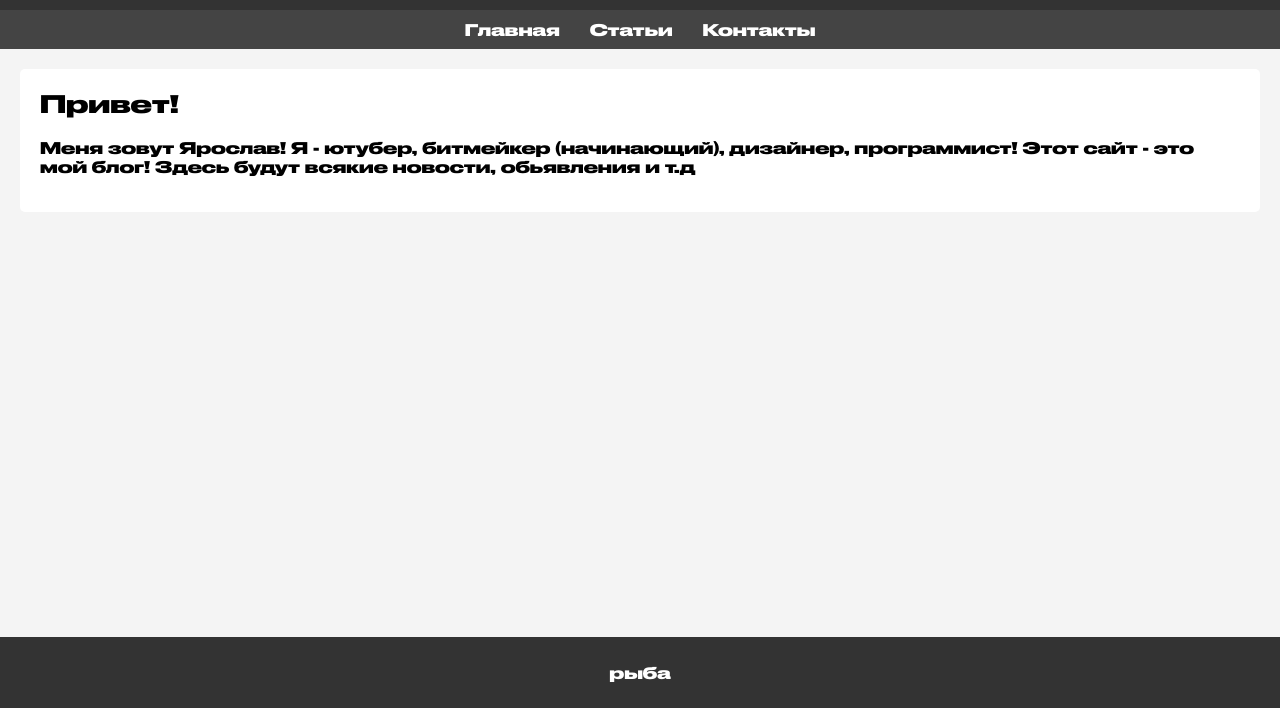
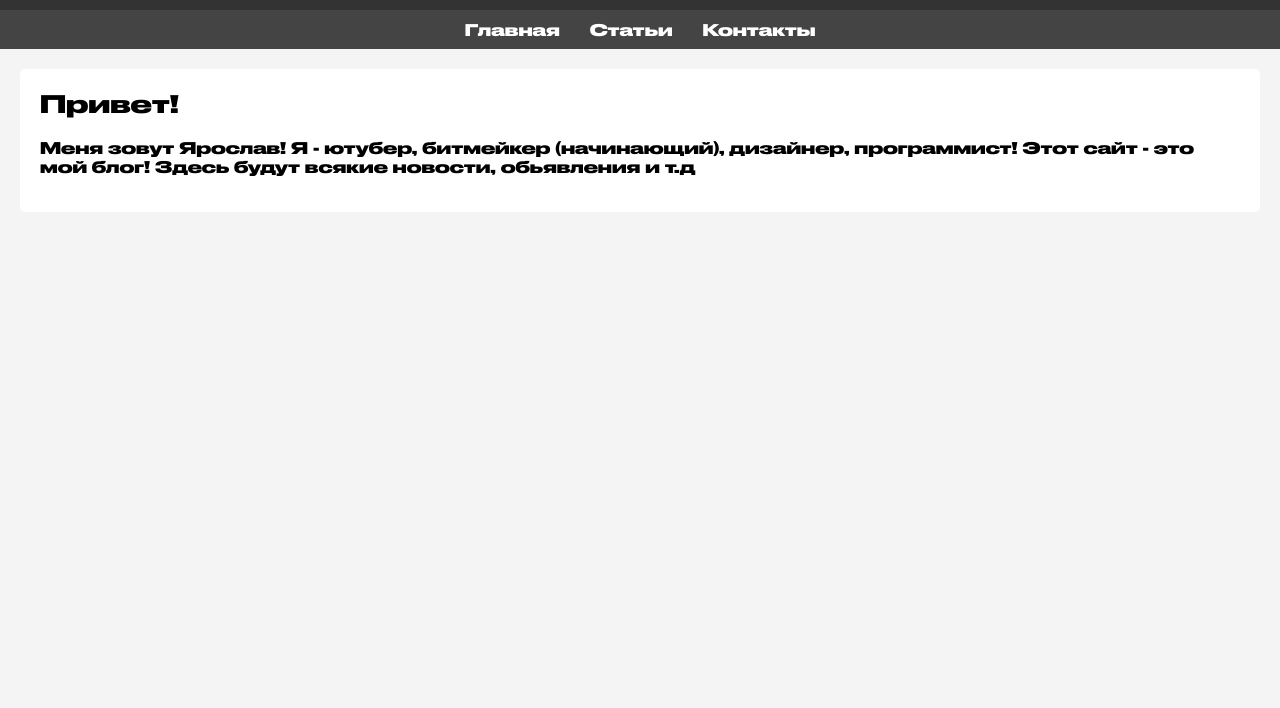
Before and after one commit to portalius-dev/prtlsBlog, a plain HTML site: page welcome.html in a window 1280 px wide. Shown: the part 92-800 px from the top of the page. Drawn offline with Linux system fonts and the light colour scheme.

Commit message:
BRO💀💀💀

```diff
--- a/welcome.html
+++ b/welcome.html
@@ -87,8 +87,5 @@
     </div>
     <!-- Добавьте больше постов здесь -->
   </div>
-  <div class="footer">
-    <p>рыба</p>
-  </div>
 </body>
 </html>
```
